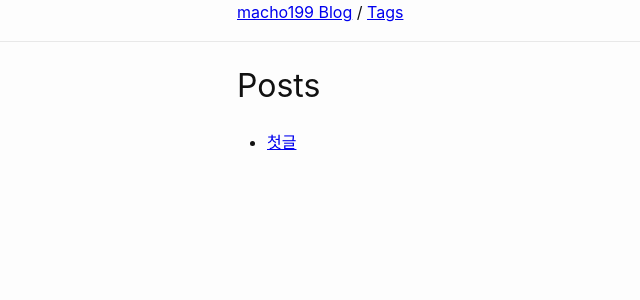
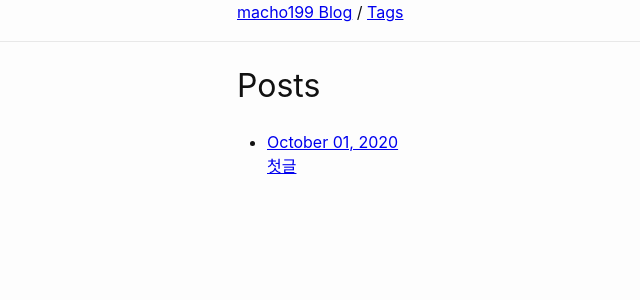
Before and after one commit to macho199/macho199.github.io, a Jekyll site: the page built from index.md, in a window 1280 px wide. Shown: the top 300 px of the page, without its empty margins (33-673 px from the left). Built offline with Jekyll 4.4.1, drawn with Linux system fonts in a browser that asks for light colours.

Commit message:
ADD posts date

```diff
--- a/index.md
+++ b/index.md
@@ -11,7 +11,10 @@ title: "macho199 Blog"
       <ul>
         {% for post in site.posts %}
           <li>
-            <a href="{{ post.url }}">{{ post.title }}</a>
+            <a href="{{ post.url }}">
+              {{ post.date | date: '%B %d, %Y' }}<br>
+              {{ post.title }}
+            </a>
           </li>
         {% endfor %}
       </ul>
```
